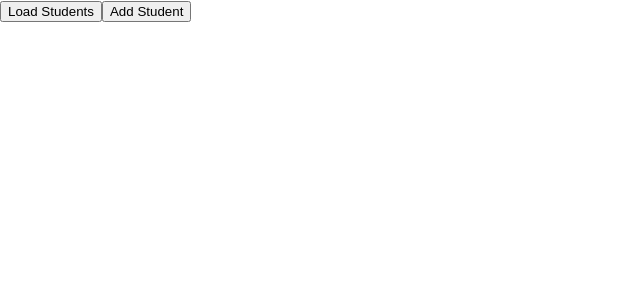
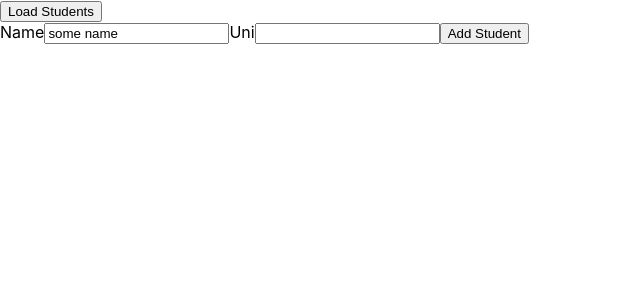
Before and after one commit to fabianschmauder/rem-java-21-1-react-start, a React (Create React App) app: page / in a window 1280 px wide. Shown: the top 300 px of the page, without its empty margins (0-640 px from the left). Built offline with nearby package versions, Linux system fonts and the light colour scheme.

Commit message:
Add student form

```diff
--- a/package.json
+++ b/package.json
@@ -9,6 +9,7 @@
     "react": "^17.0.1",
     "react-dom": "^17.0.1",
     "react-scripts": "4.0.2",
+    "uuid": "^8.3.2",
     "web-vitals": "^1.0.1"
   },
   "scripts": {
--- a/src/App.js
+++ b/src/App.js
@@ -1,6 +1,7 @@
 import './App.css';
 import StudentCard from "./components/StudentCard";
 import {useState} from "react";
+import AddStudentForm from "./components/AddStudentForm";
 
 function App() {
     const [students, setStudents] = useState([]);
@@ -10,7 +11,7 @@ function App() {
             {students.map(student => <StudentCard key={student.id}
                                                   title={"Name: " + student.name}
                                                   description={"Uni: " + student.uni}
-                                                  onDelete={()=> {
+                                                  onDelete={() => {
                                                       const updatedList = students.filter(item => item.id !== student.id);
                                                       setStudents(updatedList)
                                                   }}
@@ -37,12 +38,9 @@ function App() {
                 )}>
                 Load Students
             </button>
-            <button onClick={() => {
-                const updatedList = [...students, {id: "new-id", name:"new student", uni: "super uni"}];
-                setStudents(updatedList)
-            } }>
-                Add Student
-            </button>
+
+            <AddStudentForm onAdd={newStudent =>
+                setStudents([...students, newStudent])}/>
 
         </div>
     );
--- /dev/null
+++ b/src/components/AddStudentForm.js
@@ -0,0 +1,33 @@
+import {useState} from "react";
+import { v4 as uuidv4 } from 'uuid';
+
+function AddStudentForm({onAdd}) {
+
+    const [name, setName] = useState("some name");
+    const [uni, setUni] = useState("");
+
+
+    return <form onSubmit={event => {
+        event.preventDefault()
+        onAdd({id: uuidv4(), name: name, uni: uni})
+        setName("")
+        setUni("")
+    }}>
+
+        <label>
+            Name
+            <input value={name} onChange={event => setName(event.target.value)}/>
+        </label>
+        <label>
+            Uni
+            <input value={uni} onChange={event => setUni(event.target.value)}/>
+        </label>
+
+
+         <button>
+            Add Student
+        </button>
+    </form>
+}
+
+export default AddStudentForm;
```
Also changed, not shown: 1 other file (tests, documents, lock files or other folders).
